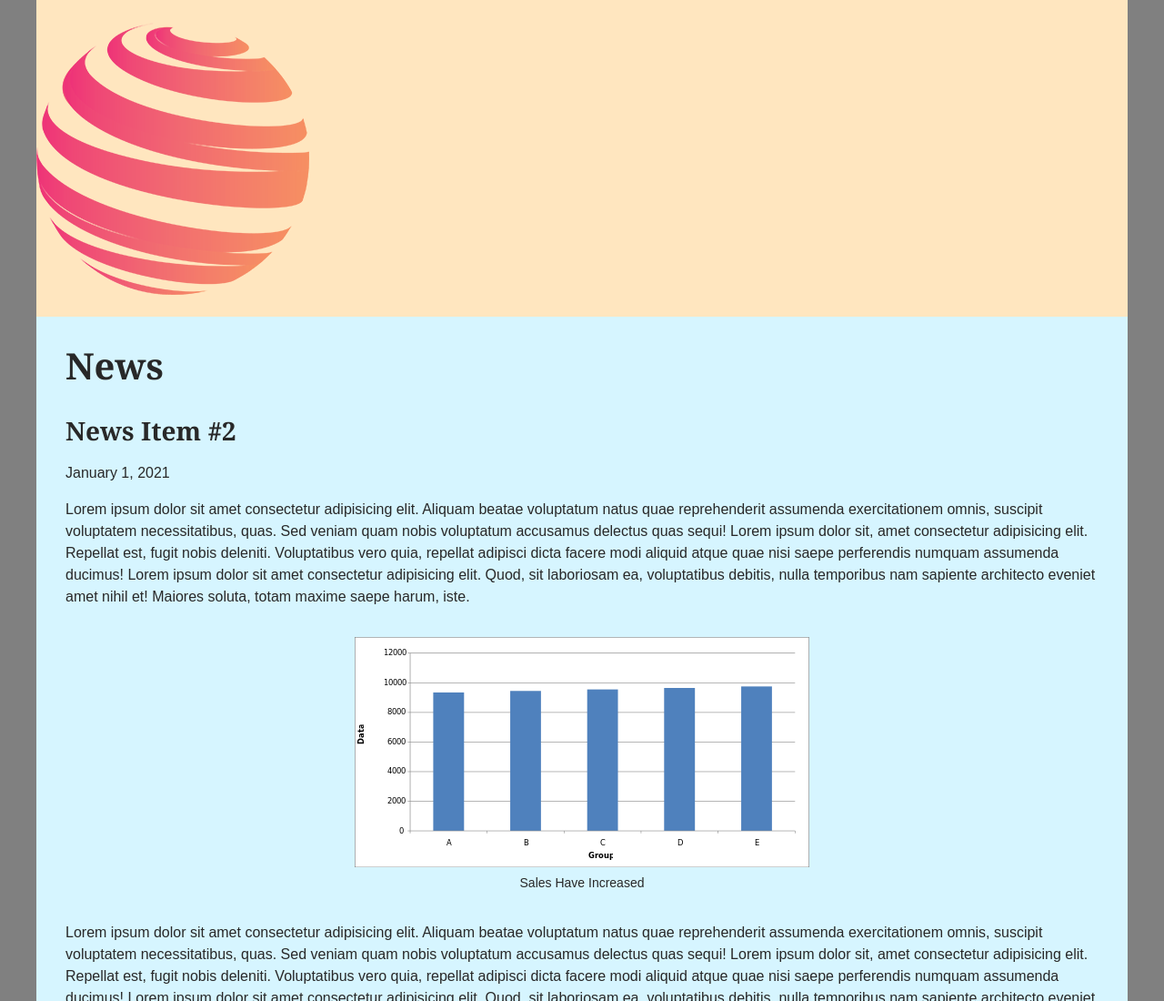
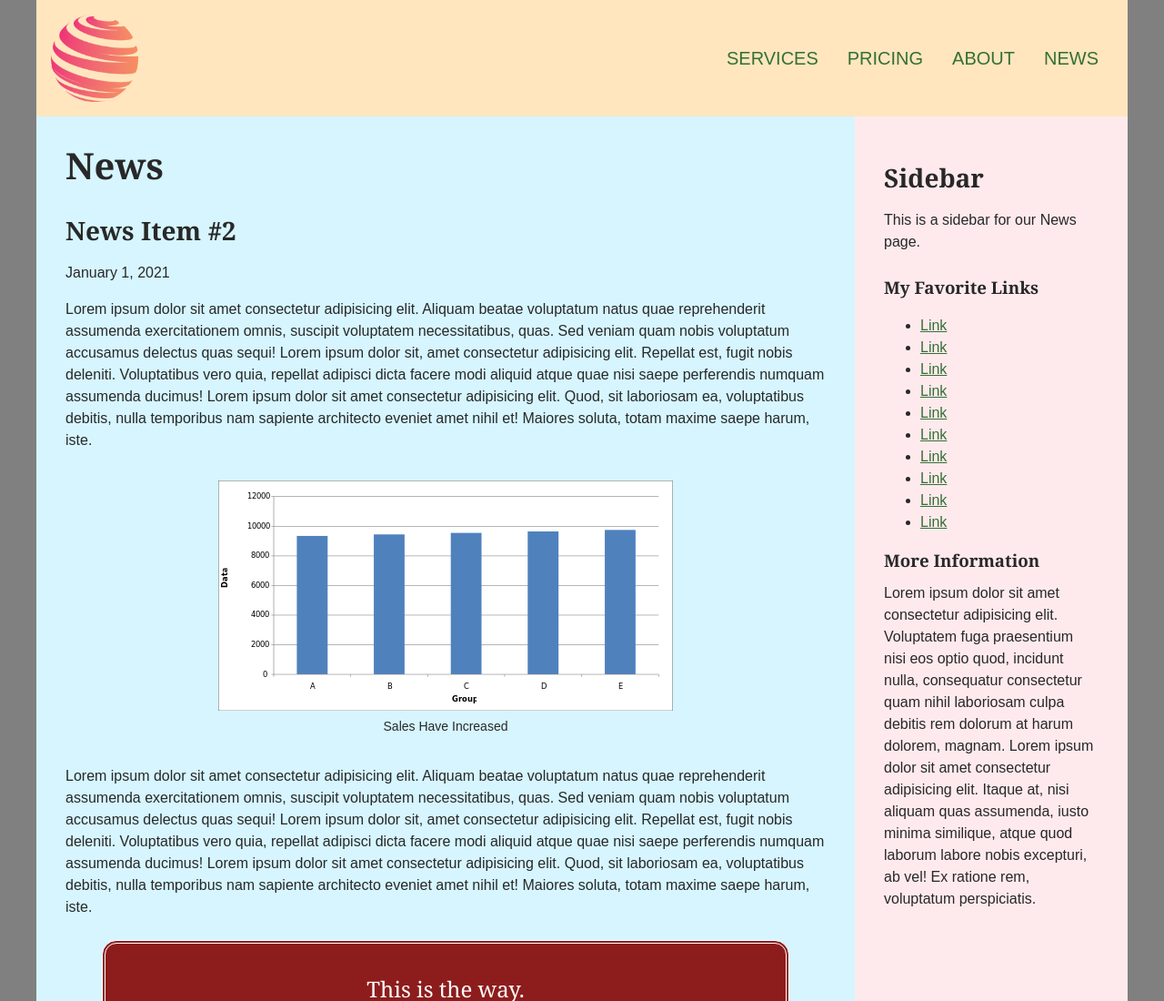
Before and after one commit to gbads/fwd41, a plain HTML site: page news.html in a window 1280 px wide. Shown: the top 1100 px of the page at 91% size. Drawn offline with Linux system fonts and the light colour scheme.

Commit message:
added day 5 files

```diff
--- /dev/null
+++ b/styles/about.css
@@ -0,0 +1,106 @@
+/*--------------------------------------------------------------
+>>> TABLE OF CONTENTS:
+----------------------------------------------------------------
+# Generic (CALLED IN NORMALIZE.CSS)
+# Base
+# Components
+
+--------------------------------------------------------------*/
+
+/*--------------------------------------------------------------
+# Base
+--------------------------------------------------------------*/
+
+/* Typography
+--------------------------------------------- */
+body {
+	font-family: Arial, "Helvetica Neue", Helvetica, sans-serif;
+	font-size: 1rem;
+	font-weight: 400;
+	line-height: 1.5;
+	color: #282828;
+	background-color: #888888;
+}
+
+h1,
+h2,
+h3,
+h4,
+h5,
+h6 {
+	font-family: Georgia, Times, "Times New Roman", serif;
+	margin: .5em 0;
+	font-size: 2rem;
+}
+
+h2 {
+	font-size: 1.75rem;
+}
+
+h3 {
+	font-size: 1.5rem;
+}
+
+p {
+	margin: 0 0 1.5em;
+}
+
+
+/* Elements
+--------------------------------------------- */
+header,
+footer {
+	padding: 1rem;
+	background-color: #eeeeee;
+	text-align: center;
+}
+
+section,
+aside {
+	padding: 0 1rem;
+}
+
+q::before,
+q::after {
+	content: '';
+}
+
+
+/* Links
+--------------------------------------------- */
+a,
+a:visited {
+	color: #008000;
+	text-decoration: none;
+}
+
+a:hover,
+a:focus,
+a:active {
+	text-decoration: underline;
+}
+
+a:focus {
+	outline: 1px dotted;
+}
+
+/*--------------------------------------------------------------
+# Components
+--------------------------------------------------------------*/
+.site-wrapper {
+	max-width: 62.5rem;
+	margin: 0 auto;
+}
+
+main {
+	padding: 1rem;
+	background-color: #ffffff;
+}
+
+/* Div with images flex styles go here */
+
+
+/* Form Styles
+* Form should have a max-width of 480px and should be centred along the left / right axis within the browser
+* To create the numbered green circles, try border-radius and setting the value to 50%
+*/
--- a/styles/news.css
+++ b/styles/news.css
@@ -13,7 +13,6 @@
 # Components
 	- Header
 	- Main
-	- Sidebar
 	- Footer
 --------------------------------------------------------------*/
 
@@ -127,7 +126,28 @@ a:active {
 	background-color: #fff;
 }
 
-/* add flex styles here */
+@media (min-width: 50em) {
+
+	.site-wrapper {
+		display: flex;
+		flex-wrap: wrap;
+		justify-content: space-between;
+	}
+
+	.site-header,
+	.site-footer {
+		width: 100%;
+	}
+
+	.site-main {
+		width: 75%;
+	}
+
+	.site-sidebar {
+		width: 25%;
+	}
+
+}
 
 /*--------------------------------------------------------------
 # Components
@@ -137,7 +157,9 @@ a:active {
 --------------------------------------------- */
 .site-header {
 	background-color: #ffe6bf;
-	/* add flex styles here */
+	display: flex;
+	align-items: center;
+	justify-content: space-between;
 }
 
 .site-logo {
@@ -176,7 +198,6 @@ a:active {
 	top: 8rem;
 	left: 0;
 	right: 0;
-	z-index: 2;
 	background-color: #ffe6bf;
 }
 
@@ -205,14 +226,14 @@ a:active {
 	}
 
 	.site-navigation {
+		flex: 1 1 auto;
 		padding: 0 1rem;
-		/* add flex styles here */
 	}
 
 	.site-navigation ul,
 	.site-navigation.toggled ul {
-		/* add flex styles here */
-
+		display: flex;
+		justify-content: flex-end;
 		/* START - Remove Mobile Menu Styles */
 		position: relative;
 		top: 0;
--- a/styles/products.css
+++ b/styles/products.css
@@ -83,7 +83,85 @@ a:focus {
 
 /* Header
 --------------------------------------------- */
+.site-header {
+	padding: 0 1rem;
+	display: flex;
+	align-items: center;
+	justify-content: space-between;
+}
 
+a.site-name {
+	font-family: Georgia, Times, "Times New Roman", serif;
+	font-size: 2rem;
+	font-weight: 700;
+	text-decoration: none;
+	color: #282828;
+}
+
+.site-navigation ul {
+	list-style: none;
+	padding: 0;
+	margin: 0;
+	text-align: center;
+	display: none;
+	position: absolute;
+	top: 4.5rem;  /* Matches the height of the .site-header */
+	left: 0;
+	right: 0;
+	z-index: 2;
+	background-color: #fff;
+}
+
+.site-navigation.toggled ul {
+	display: block;
+}
+
+.site-navigation a {
+	display: block;
+	padding: 1rem;
+	font-family: Georgia, Times, "Times New Roman", serif;
+	font-size: 1.5rem;
+	text-decoration: none;
+	color: #282828;
+}
+
+.menu-toggle {
+	display: block;
+	background-color: transparent;
+	border: 0;
+	padding: 1rem;
+}
+
+.menu-toggle:focus {
+	border: 0;
+	outline: 1px dotted;
+}
+
+@media (min-width: 50em) {
+
+	.menu-toggle {
+		display: none;
+	}
+
+	.site-navigation {
+		flex: 1 1 auto;
+		padding: 0 1rem;
+	}
+
+	.site-navigation ul,
+	.site-navigation.toggled ul {
+		display: flex;
+		justify-content: flex-end;
+		position: relative;
+		top: 0;
+	}
+
+	.site-navigation a {
+		line-height: 4.5rem; /* Matches the height of the .site-header */
+		padding: 0 1rem;
+	}
+
+}
 
 
 /* Main
@@ -122,11 +200,101 @@ a:focus {
 }
 
 /* Section: About */
+.section-about {
+	max-width: 50rem;
+	margin: 3rem auto 4rem;
+}
 
+.section-about h2 {
+	font-size: 2rem;
+	text-align: center;
+}
+
+.section-about p {
+	font-size: 1.125rem;
+	line-height: 2;
+}
 
 /* Section: Products */
+.product {
+	max-width: 18.75rem;
+	margin: 2rem auto;
+	box-shadow: 0px 0px 3px 2px #eee;
+}
 
+.product-text {
+	padding: 1rem;
+}
+
+.product-name {
+	font-size: 1.5rem;
+	margin: 0;
+}
+
+a.product-link {
+	display: inline-block;
+	padding: .5rem 1rem;
+	background-color: #008000;
+	color: #fff;
+	text-decoration: none;
+}
+
+a.product-link:hover,
+a.product-link:focus,
+a.product-link:active {
+	background-color: #00800080;
+}
+
+a.product-link:focus {
+	outline: 1px dotted #008000;
+}
+
+@media (min-width: 50em) {
+
+	.section-products {
+		display: flex;
+	}
+
+	.products-wrapper {
+		display: flex;
+		flex-wrap: wrap;
+		justify-content: center;
+	}
+
+	.product {
+		margin: 1rem;
+	}
+
+	.products-sidebar {
+		width: 18%;
+		order: -1;
+	}
+
+}
 
 
 /* Footer
 --------------------------------------------- */
+.site-footer {
+	background-color: #eee;
+	padding: 1rem;
+}
+
+.site-footer nav ul {
+	list-style: none;
+	padding: 0;
+}
+
+@media (min-width: 50em) {
+
+	.site-footer {
+		display: flex;
+		justify-content: space-between;
+		align-items: center;
+	}
+
+	.site-footer p {
+		margin: 0;
+	}
+
+}
--- a/styles/sample-css-structure.css
+++ b/styles/sample-css-structure.css
@@ -103,8 +103,5 @@ a:active {
 --------------------------------------------- */
 
 
-
-
-
 /* Footer
 --------------------------------------------- */
--- a/styles/services.css
+++ b/styles/services.css
@@ -5,14 +5,6 @@ body {
 	font-weight: 400;
 	line-height: 1.5;
 	color: #282828;
-	/* max-width: 31.25rem; */
-	/* margin: 0 auto; */
-}
-
-main {
-	max-width: 75rem;
-	margin: 0 auto;
-	padding: 0 1rem;
 }
 
 h1, h2, h3, h4, h5, h6 {
@@ -60,6 +52,12 @@ footer {
 	background-color: #eeeeee;
 	text-align: center;
 	padding: 1rem;
+}
+
+main {
+	max-width: 62.5rem;
+	margin: 0 auto;
+	padding: 0 1rem;
 }
 
 footer p {
@@ -125,25 +123,26 @@ nav a {
 
 	.cards {
 		display: flex;
+		/*flex-direction: column;
+		flex-direction: column-reverse;
+		flex-direction: row-reverse;*/
 		flex-wrap: wrap;
-		justify-content: space-evenly;
-		/* flex-direction: column;
-		flex-direction: column-reverse;
-		flex-direction: row-reverse; */
+		justify-content: space-around;
+		align-items: stretch;
 	}
 
 	.cards article {
-		/* width: 30%; */
+		/*width: 30%;*/
 		flex: 0 1 30%;
 	}
 
 	.cards .service-1 {
 		flex: 0 1 50%;
 		order: 1;
+		/*align-self: center;*/
 	}
 
 }
-
 
 /* Testimonials Styles */
 .testimonials img {
@@ -161,8 +160,8 @@ nav a {
 	display: inline-block;
 	margin: 0;
 }
+@media (min-width: 37.5em) {
 
-@media (min-width: 37.5em) {
 	.testimonials {
 		display: flex;
 		flex-wrap: wrap;
@@ -176,4 +175,5 @@ nav a {
 	.testimonials article {
 		max-width: 20rem;
 	}
+
 }
```
Also changed, not shown: about-us.html (+28 -2 lines), index.html (+0 -1 lines), services.html (+7 -10 lines), images/bg-pattern.png (added), images/vancouver-skyline.jpg (added).
